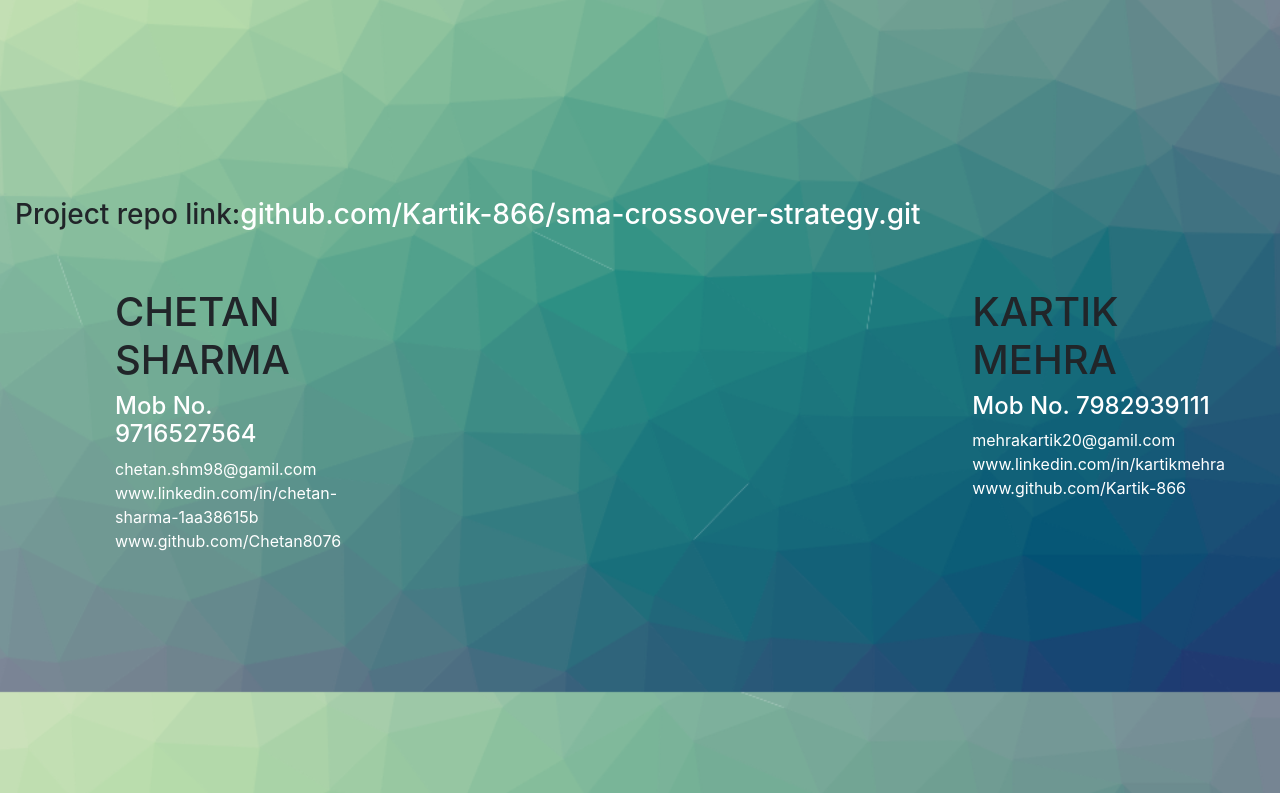
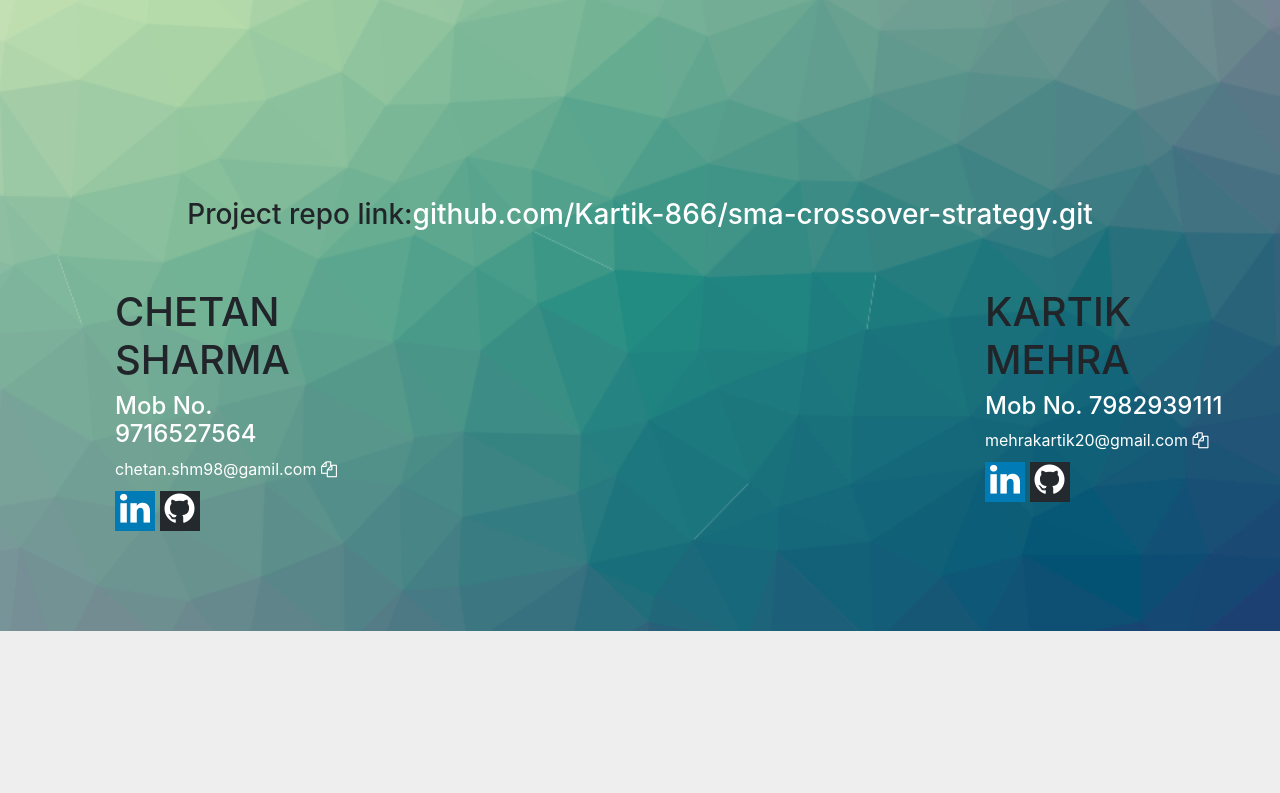
Before and after one commit to mehrakartik/sma-crossover-strategy, a Django app: page /smacs/ in a window 1280 px wide. Shown: the part 908-1701 px from the top of the page. After the commit the page ends 1539 px from the top, so only its background shows below. Run offline with Django 3.2, Linux system fonts and the light colour scheme; some libraries are stand-ins or nearby versions.

Commit message:
aboutus and email copy button updated

```diff
--- a/templates/SMACS.html
+++ b/templates/SMACS.html
@@ -6,13 +6,19 @@
   <!-- Required meta tags -->
   <meta charset="utf-8">
   <meta name="viewport" content="width=device-width, initial-scale=1, shrink-to-fit=no">
+  <!-- social media buttons css -->
+  <link rel="stylesheet" href="https://cdnjs.cloudflare.com/ajax/libs/font-awesome/4.7.0/css/font-awesome.min.css">
+
+  <!-- file css -->
+  <link rel="stylesheet" type="text/css" href='{% static "stylesheet.css" %}'>
+
 
   <!-- Bootstrap CSS -->
   <link rel="stylesheet" href="https://stackpath.bootstrapcdn.com/bootstrap/4.3.1/css/bootstrap.min.css" integrity="sha384-ggOyR0iXCbMQv3Xipma34MD+dH/1fQ784/j6cY/iJTQUOhcWr7x9JvoRxT2MZw1T" crossorigin="anonymous">
 
   <title>SMA (Crossover Strategy)</title>
 </head>
-<body style="background: url('{%static 'bgR.png'%}') no-repeat center center fixed; -webkit-background-size: cover;-moz-background-size: cover;-o-background-size: cover;background-size: cover;height: 3000px"
+<body style="background: url('{%static 'bgR.png'%}') no-repeat center center fixed; -webkit-background-size: cover;-moz-background-size: cover;-o-background-size: cover;background-size: cover;"
 >
 
 
@@ -133,31 +139,43 @@
 <!-- <br><br><br> -->
 
 
-  <div class="container-fluid">
+  <center>
   <h3 style="margin-left: 330pxy">Project repo link:<a href="https://github.com/Kartik-866/sma-crossover-strategy.git" style="color: white;">github.com/Kartik-866/sma-crossover-strategy.git</a></h3>
-</div>
+</center>
+
 
 
 
 <!-- <br><br><br><br><br><br><br><br><br><br><br><br><br><br> -->
 <br><br>
-<div class="container-fluid">
+<div class="container-fluid" style="margin-bottom: 100px;">
   <div class="row" id ="aboutus" style=";bottom: 0px;">
     <div class="col" style="float: left;margin-left: 100px;">
       <h1  >CHETAN SHARMA</h1>
       <h4 style="color:white;">Mob No. 9716527564</h4>
+      <input type="text"  id="myInput" name="chetan.shm98@gamil.com" value ="chetan.shm98@gamil.com" style="display: none;">
 
-      <a  style="color : white;"> chetan.shm98@gamil.com</a>
-      <a href="https://www.linkedin.com/in/chetan-sharma-1aa38615b" style="color: white;"> www.linkedin.com/in/chetan-sharma-1aa38615b </a>
-      <a href="https://www.github.com/Chetan8076" style="color: white;">www.github.com/Chetan8076</a>
+      <a  style="color : white;font: 30px;"> chetan.shm98@gamil.com</a>
+      <button class="fa fa-copy" onclick="myFunction()" style="background: transparent;border:0;padding: 0;color: white;"></button>
+      <div style="display: block;">
+      <a href="https://www.linkedin.com/in/chetan-sharma-1aa38615b" class="fa fa-linkedin" style="background: #007bb5;color: white;width: 40px;height:40px;font-size: 35px;text-align: center;vertical-align: center; text-decoration: none;"></a>
+      <a href="https://www.github.com/Chetan8076" class="fa fa-github" style="margin-top: 10px;background: #24292E;color: white;width: 40px;height:40px;font-size: 35px;text-align: center;vertical-align: center; text-decoration: none; "></a>
+    </div>
 
     </div>
+
     <div class="col" style="margin-left: 600px;margin-right: 40px;float: right;">
       <h1 >KARTIK MEHRA</h1>
       <h4 style="color:white;">Mob No. 7982939111</h4>
-      <a href="mehrakartik20@gmail.com" style="color : white;">mehrakartik20@gamil.com</a>
-      <a href="https://www.linkedin.com/in/kartikmehra" style="color: white;"> www.linkedin.com/in/kartikmehra </a>
-      <a href="https://www.github.com/Kartik-866" style="color: white;">www.github.com/Kartik-866</a>
+      <input type="text"  id="myInput1" name="mehrakartik20@gmail.com" value ="mehrakartik20@gmail.com" style="display: none;">
+      <a  style="color : white;font: 30px;"> mehrakartik20@gmail.com</a>
+      <button class="fa fa-copy" onclick="myFunction1()" style="background: transparent;border:0;padding: 0;color: white;"></button>
+      <div style="display: block;">
+      <a href="https://www.linkedin.com/in/kartikmehra" class="fa fa-linkedin" style="background: #007bb5;color: white;width: 40px;height:40px;font-size: 35px;text-align: center;vertical-align: center; text-decoration: none;"></a>
+      <a href="https://www.github.com/Kartik-866" class="fa fa-github" style="margin-top: 10px;background: #24292E;color: white;width: 40px;height:40px;font-size: 35px;text-align: center;vertical-align: center; text-decoration: none; "></a>
+    </div>
+
+
     </div>
 
   </div>
@@ -176,7 +194,32 @@
 
 
 
+<script type="text/javascript">
 
+  function myFunction() {
+  /* Get the text field */
+  var copyText = document.getElementById("myInput");
+  /* Select the text field */
+  copyText.select();
+  copyText.setSelectionRange(0, 99999); /*For mobile devices*/
+  /* Copy the text inside the text field */
+  document.execCommand("copy");
+  /* Alert the copied text */
+  alert("Copied the text: " + copyText.value);
+}
+
+function myFunction1() {
+  /* Get the text field */
+  var copyText = document.getElementById("myInput1");
+  /* Select the text field */
+  copyText.select();
+  copyText.setSelectionRange(0, 99999); /*For mobile devices*/
+  /* Copy the text inside the text field */
+  document.execCommand("copy");
+  /* Alert the copied text */
+  alert("Copied the text: " + copyText.value);
+}
+</script>
 
 
 
```
